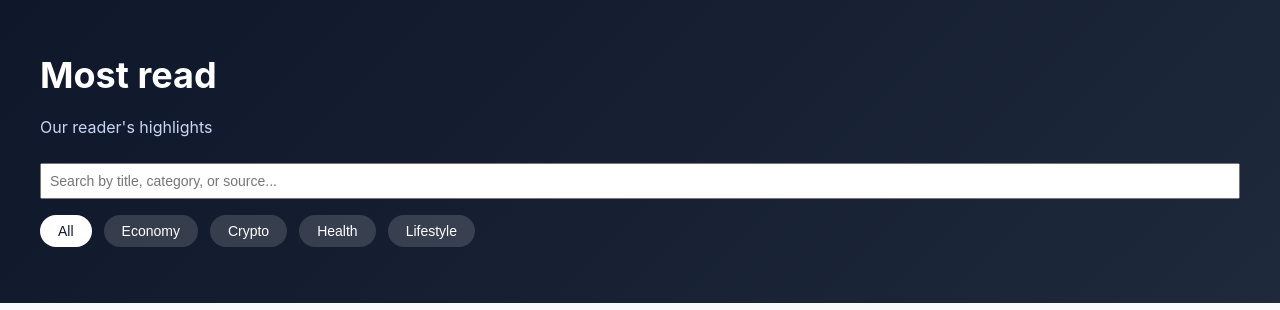
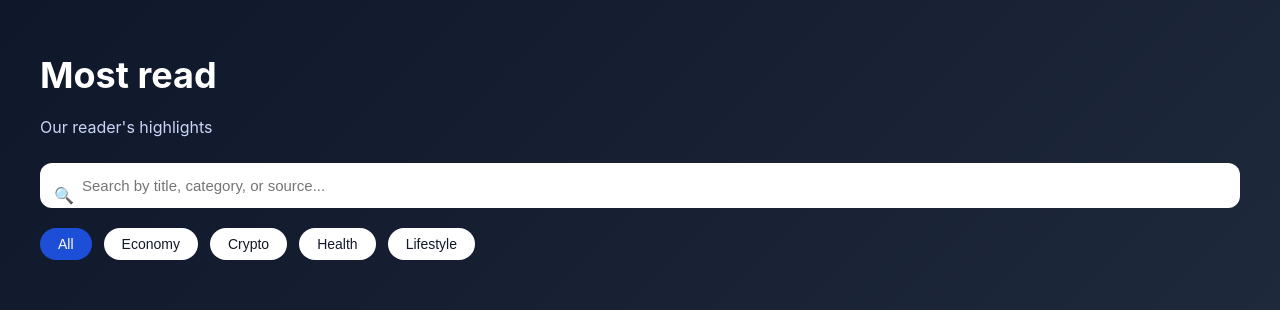
Before and after one commit to gazalgoyal-dev/articles-web-app, a React (Vite) app: page / in a window 1280 px wide. Shown: the top 310 px of the page. Built offline with nearby package versions, Linux system fonts and the light colour scheme; data requests are answered from the project's data file.

Commit message:
Changes to the layout

```diff
--- a/src/components/SearchBar.tsx
+++ b/src/components/SearchBar.tsx
@@ -1,20 +1,46 @@
+import { useState } from "react"
+
 type SearchBarProps = {
   onSearch: (value: string) => void
 }
 
 const SearchBar = ({ onSearch }: SearchBarProps) => {
+  const [value, setValue] = useState("")
+
+  const handleChange = (e: React.ChangeEvent<HTMLInputElement>) => {
+    const text = e.target.value
+    setValue(text)
+    onSearch(text)
+  }
+
+  const clearSearch = () => {
+    setValue("")
+    onSearch("")
+  }
+
   return (
-    <input
-      type="text"
-      placeholder="Search by title, category, or source..."
-      onChange={(e) => onSearch(e.target.value)}
-      style={{
-        padding: "8px",
-        width: "100%",
-        marginBottom: "16px",
-        fontSize: "14px",
-      }}
-    />
+    <div className="search-wrapper">
+      <span className="search-icon">🔍</span>
+
+      <input
+        type="text"
+        className="search-input with-icons"
+        placeholder="Search by title, category, or source..."
+        value={value}
+        onChange={handleChange}
+      />
+
+      {value && (
+        <button
+          type="button"
+          className="clear-icon"
+          onClick={clearSearch}
+          aria-label="Clear search"
+        >
+          ✕
+        </button>
+      )}
+    </div>
   )
 }
 
--- a/src/styles/main.css
+++ b/src/styles/main.css
@@ -1,3 +1,4 @@
+/* ===== Base Layout ===== */
 html, body {
   height: 100%;
 }
@@ -6,6 +7,7 @@ body {
   margin: 0;
   font-family: -apple-system, BlinkMacSystemFont, "Segoe UI", Roboto, Arial, sans-serif;
   color: #1f2933;
+  background: #f8fafc;
 }
 
 #root {
@@ -14,12 +16,9 @@ body {
   flex-direction: column;
 }
 
+/* ===== Hero Section (Top Header) ===== */
 .hero {
-  background: linear-gradient(
-    135deg,
-    #0f172a,
-    #1e293b
-  );
+  background: linear-gradient(135deg, #0f172a, #1e293b);
   color: #ffffff;
   padding: 48px 16px 56px;
 }
@@ -42,9 +41,17 @@ body {
   margin-bottom: 24px;
 }
 
+/* ===== Search ===== */
+.search-wrapper {
+  position: relative;
+  width: 100%;
+  display: flex;
+  align-items: center;
+}
+
 .search-input {
   width: 100%;
-  padding: 14px 16px;
+  padding: 14px 44px 14px 42px;
   font-size: 15px;
   border-radius: 12px;
   border: none;
@@ -56,6 +63,34 @@ body {
   box-shadow: 0 0 0 4px rgba(99, 102, 241, 0.4);
 }
 
+
+.search-icon {
+  position: absolute;
+  margin-top: -1px;
+  left: 14px;
+  font-size: 16px;
+  color: #6b7280;
+  pointer-events: none;
+  line-height: 1;
+}
+
+.clear-icon {
+  position: absolute;
+  right: 14px;
+  top: 50%;
+  transform: translateY(-50%);
+  background: transparent;
+  border: none;
+  font-size: 16px;
+  cursor: pointer;
+  color: #6b7280;
+}
+
+.clear-icon:hover {
+  color: #111827;
+}
+
+/* ===== Filters ===== */
 .filters {
   display: flex;
   gap: 12px;
@@ -66,25 +101,25 @@ body {
   padding: 8px 18px;
   border-radius: 999px;
   border: none;
-  background: rgba(255, 255, 255, 0.15);
-  color: #ffffff;
+  background: #ffffff;
+  color: #111827;
   font-size: 14px;
   cursor: pointer;
-  transition: background 0.2s ease;
+  transition: background 0.2s ease, color 0.2s ease;
 }
 
 .filters button:hover {
-  background: rgba(255, 255, 255, 0.25);
+  background: #e5e7eb;
 }
 
 .filters button.active {
-  background: #ffffff;
-  color: #111827;
+  background: #1d4ed8;
+  color: #ffffff;
 }
 
+/* ===== Main Content ===== */
 .content {
   flex: 1;
-  background: #f8fafc;
   padding: 48px 16px;
 }
 
@@ -93,12 +128,14 @@ body {
   margin: 0 auto;
 }
 
+/* ===== Grid (Column Layout) ===== */
 .grid {
   display: grid;
   grid-template-columns: repeat(2, 1fr);
   gap: 28px;
 }
 
+/* ===== Article Card ===== */
 .card.horizontal {
   display: flex;
   background: #ffffff;
@@ -154,11 +191,13 @@ body {
   color: #6b7280;
 }
 
+/* ===== Empty State ===== */
 .empty-state {
   font-size: 14px;
   color: #374151;
 }
 
+/* ===== Footer ===== */
 .footer {
   background: linear-gradient(90deg, #020617, #0f172a);
   color: #cbd5f5;
@@ -167,6 +206,7 @@ body {
   font-size: 13px;
 }
 
+/* ===== Responsive ===== */
 @media (max-width: 900px) {
   .grid {
     grid-template-columns: 1fr;
```
